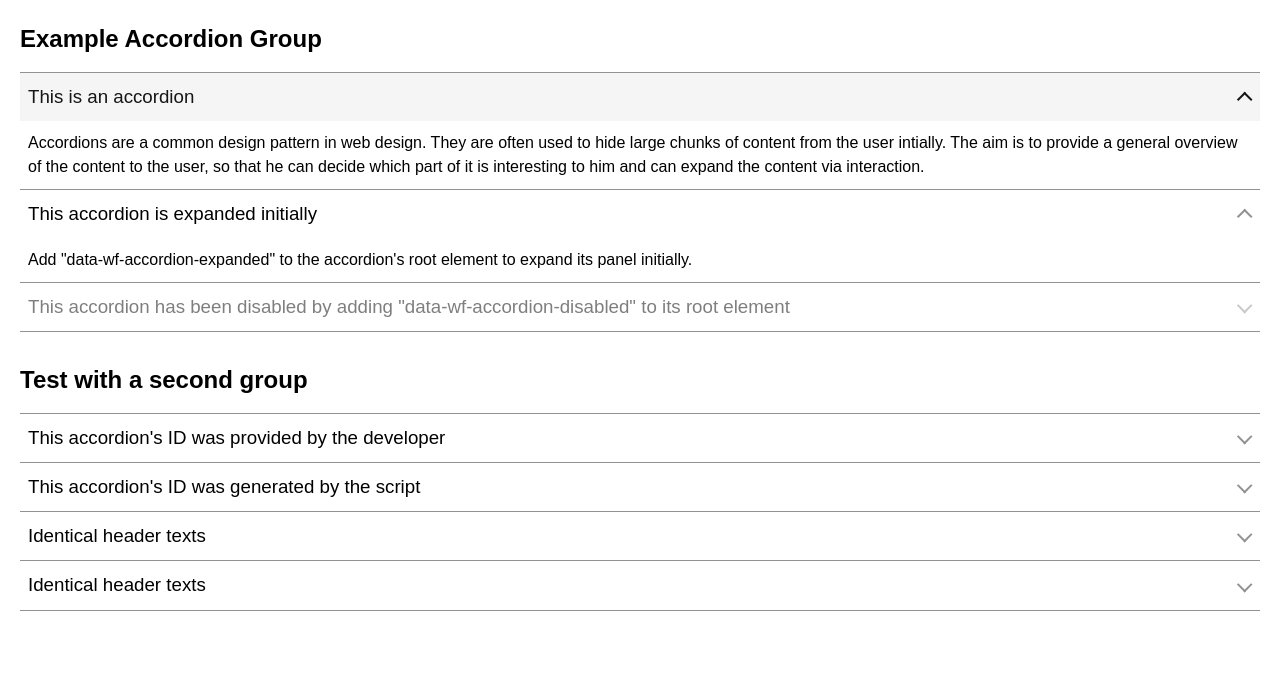
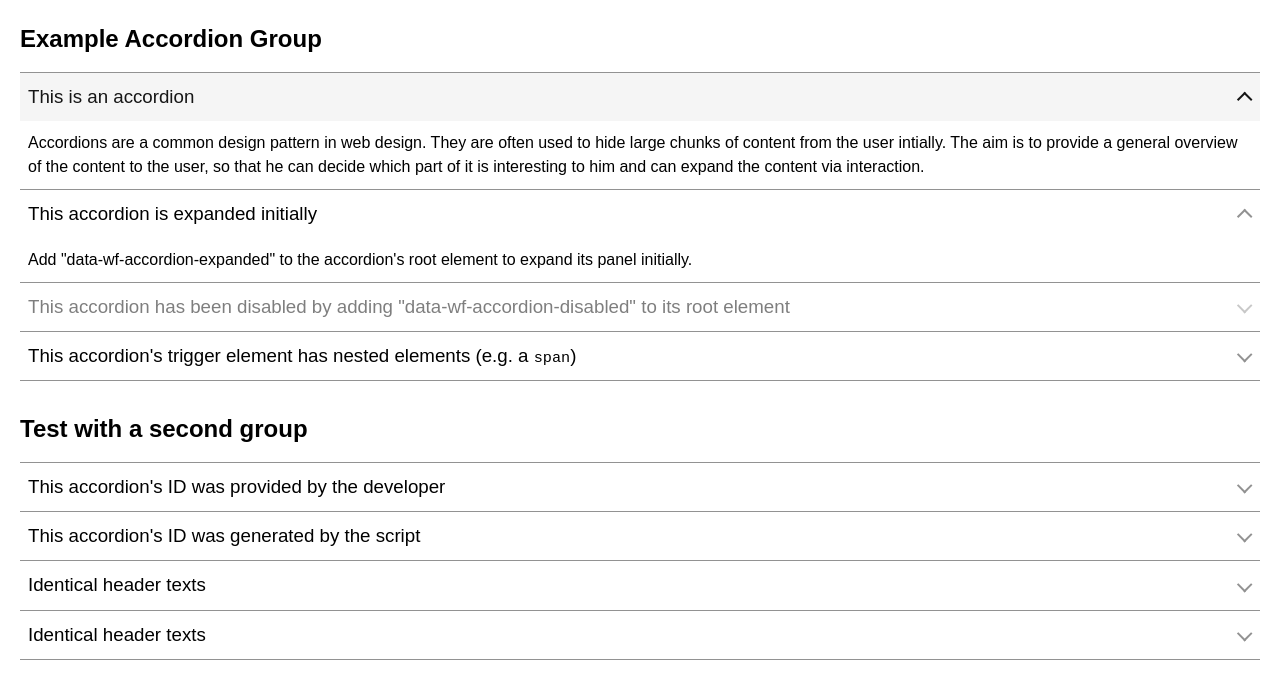
Before and after one commit to webfactory/accordion, a website: page example.html in a window 1280 px wide. Both pictures are taken after a click on the button "This is an accordion". Shown: the part 135-815 px from the top of the page. Drawn offline with nearby package versions, Linux system fonts and the light colour scheme.

Commit message:
Support trigger placeholders with nested HTML

```diff
--- a/example.html
+++ b/example.html
@@ -153,6 +153,16 @@
                 <p>Add "data-wf-accordion-disabled" to the accordion's root element to disable it.</p>
             </div>
         </div>
+        <div class="wf-accordion js-accordion">
+            <div class="wf-accordion__header js-accordion__header">
+                <h3 class="wf-accordion__trigger js-accordion__trigger">
+                    <span class="some-important-modifier-class">This accordion's trigger element has nested elements (e.g. a <code>span</code>)</codespan>
+                </h3>
+            </div>
+            <div class="wf-accordion__panel js-accordion__panel">
+                <p>Add "data-wf-accordion-disabled" to the accordion's root element to disable it.</p>
+            </div>
+        </div>
     </div>
 
     <h2>Test with a second group</h2>
--- a/package.json
+++ b/package.json
@@ -1,6 +1,6 @@
 {
   "name": "webfactory-accordion",
-  "version": "3.1.0",
+  "version": "3.2.0",
   "description": "A jQuery plugin for enhancement of predefined markup with accessible and keyboard-enabled accordion functionality.",
   "repository": {
     "type": "git",
--- a/wf.accordion.js
+++ b/wf.accordion.js
@@ -137,7 +137,7 @@
 
                 // Update ARIA states on click/tap
                 $trigger.on('click', function(event) {
-                    var $target = $(event.target);
+                    var $target = $(event.target).closest('button');
                     var state = $target.attr('aria-expanded') === 'false';
                     var id = $target.attr('id');
 
@@ -210,7 +210,7 @@
                 return $placeholder;
             }
 
-            var $button = $('<button>' + $placeholder.text() + '</button>');
+            var $button = $('<button>' + $placeholder.html() + '</button>');
 
             $.each(this.getAttributes($placeholder), function(key, value) {
                 $button.attr(key, value);
```
